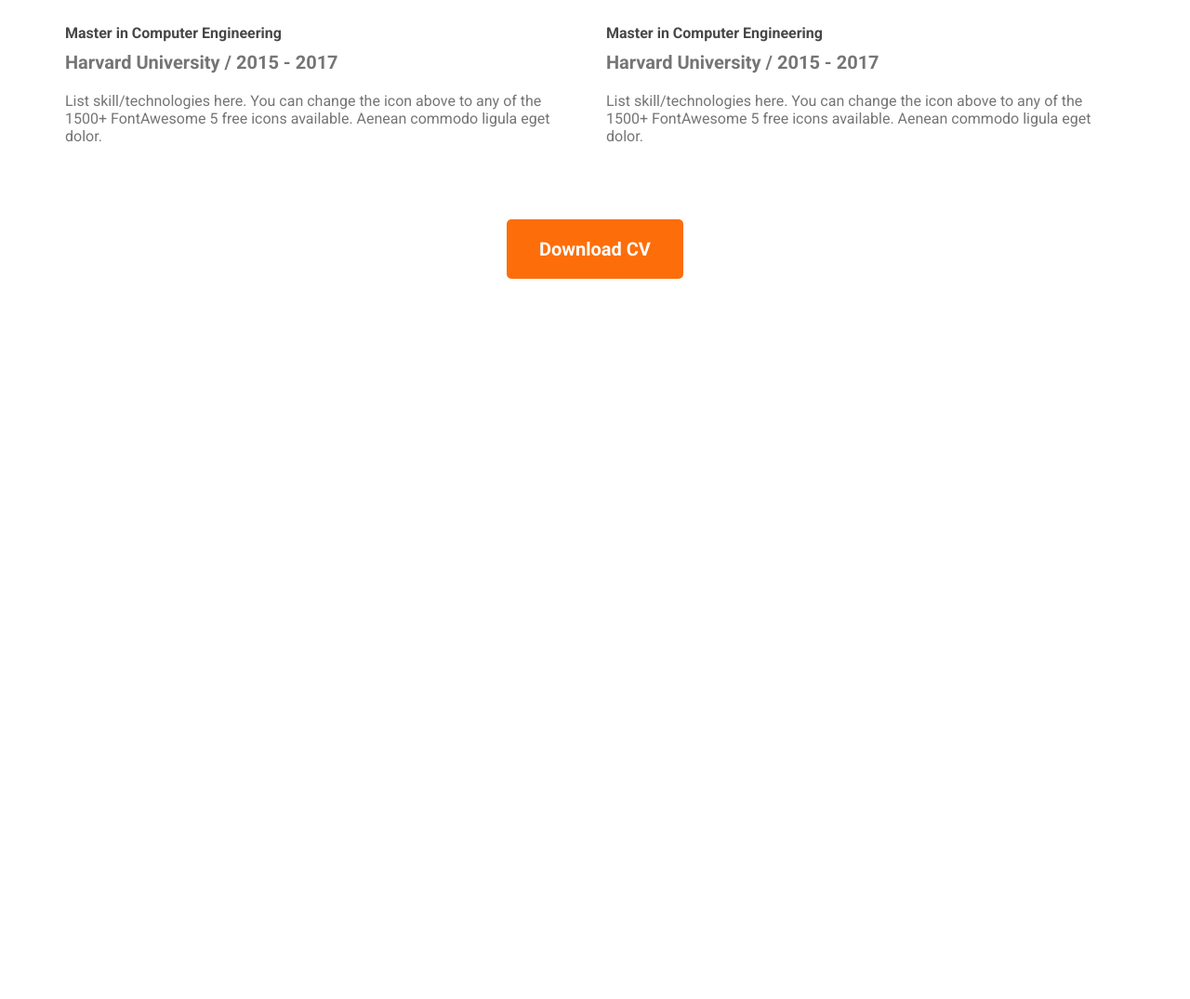
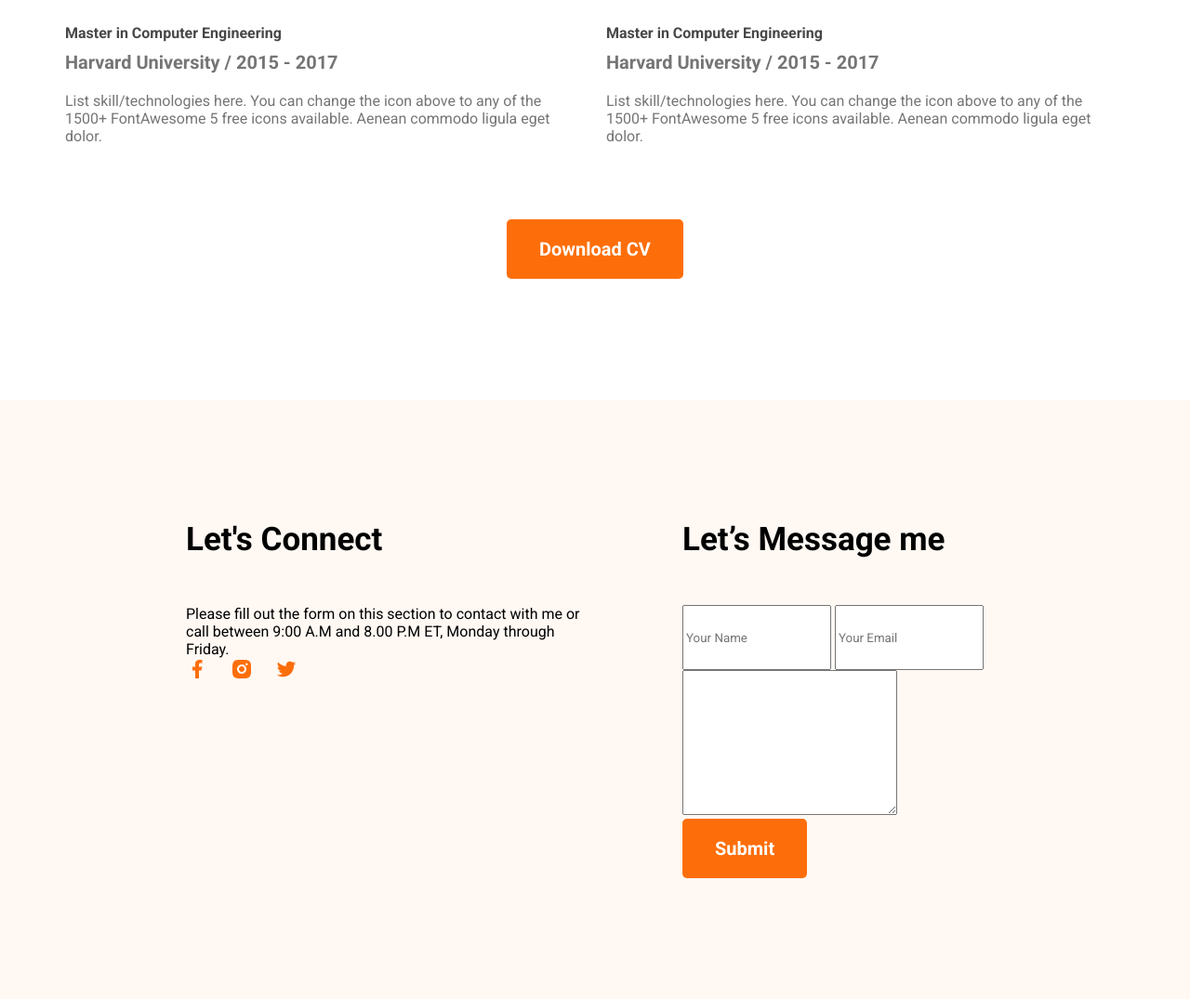
Before and after one commit to anikdevelopers/devoloper-portfolio, a plain HTML site: page images/index.html in a window 1280 px wide. Shown: the part 2627-3702 px from the top of the page at 93% size. Before the commit the page ends 2927 px from the top, so only its background shows below. Drawn offline with Linux system fonts and the light colour scheme.

Commit message:
added gooter

```diff
--- a/images/index.html
+++ b/images/index.html
@@ -144,6 +144,36 @@
             </div>
           </section>
     </main>
+    <!-- contact section -->
+     <section class="contact">
+        <div>
+            <h3 class="section-title">Let's Connect</h3>
+            <p class="section-description">
+                Please fill out the form on this section to contact with me or call between 9:00 A.M and 8.00 P.M ET, Monday through Friday.
+            </p>
+            <a href="">
+                <img src="icons/facebook.png" alt="">
+            </a>
+            <a href="">
+                <img src="icons/insta.png" alt="">
+            </a>
+            <a href="">
+                <img src="icons/twitter.png" alt="">
+            </a>
+
+        </div>
+        <div>
+            <h3 class="section-title">Let’s Message me</h3>
+            <form action="">
+                <input type="text" name="" id="" placeholder="Your Name">
+                <input type="email" name="" id="" placeholder="Your Email">
+                <textarea name="" id="" cols="30" rows="10" placeholder="Message">
+
+                </textarea>
+                <input class="btn-primary" type="submit" value="Submit">
+            </form>
+        </div>
+     </section>
     <footer>
 
     </footer>
--- a/images/style/portfolio.css
+++ b/images/style/portfolio.css
@@ -159,3 +159,29 @@ section{
     margin-top: 50px;
     text-align: center;
 }
+/* contact styles */
+.contact{
+    display: flex;
+    gap: 100px;
+    background: #FFF8F3;
+    padding: 130px 200px;
+}
+ .contact .section-title{
+    text-align: left;
+ }
+ .contact input input[type"text"], input[type="email"], textarea{
+    margin-bottom: 24px;
+    border: 0;
+    width: 100%;
+    padding: 18px 30px;
+
+ }
+ input{
+    height: 64px;
+ }
+ .contact a{
+    text-decoration: none;
+    padding-right: 20px;
+
+
+ }
```
